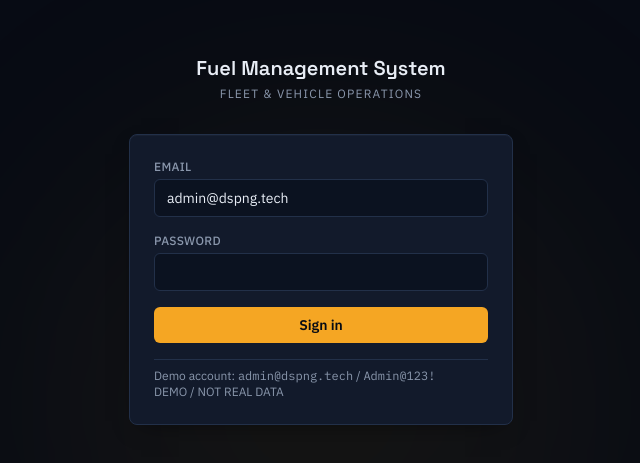
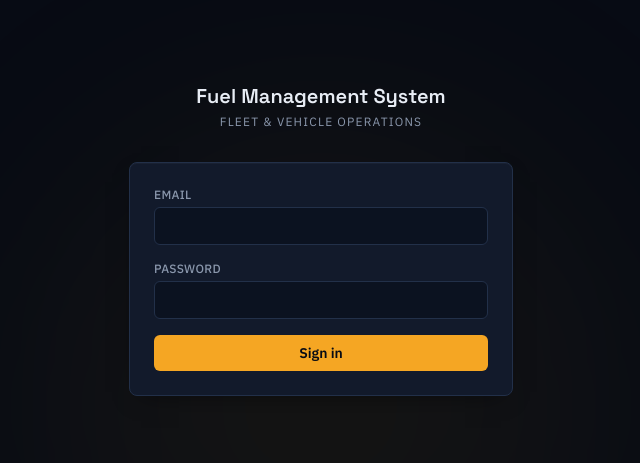
Before and after one commit to kmaisanquantum/NAC-Fuel-Management-System, a React (Vite) app in the folder apps/web/: page /login in a window 1280 px wide. Shown: the part 161-624 px from the top of the page, without its empty margins (319-959 px from the left). Built offline with nearby package versions, Linux system fonts and the light colour scheme.

Commit message:
refactor: clear pre-filled login email and remove demo credentials banner
Co-authored-by: kmaisanquantum <246594912+kmaisanquantum@users.noreply.github.com>

```diff
--- a/apps/web/src/pages/Login.tsx
+++ b/apps/web/src/pages/Login.tsx
@@ -5,7 +5,7 @@ import { useAuth } from "../context/AuthContext";
 export default function Login() {
   const { login } = useAuth();
   const navigate = useNavigate();
-  const [email, setEmail] = useState("admin@dspng.tech");
+  const [email, setEmail] = useState("");
   const [password, setPassword] = useState("");
   const [error, setError] = useState<string | null>(null);
   const [busy, setBusy] = useState(false);
@@ -16,7 +16,7 @@ export default function Login() {
     setBusy(true);
     try {
       await login(email, password);
-      navigate("/national");
+      navigate("/fleet");
     } catch (err: any) {
       setError(err.message || "Login failed");
     } finally {
@@ -50,10 +50,6 @@ export default function Login() {
           <button type="submit" className="btn-primary w-full" disabled={busy}>
             {busy ? "Signing in…" : "Sign in"}
           </button>
-          <div className="text-xs text-ink-500 pt-2 border-t border-base-600">
-            Demo account: <span className="font-data">admin@dspng.tech</span> / <span className="font-data">Admin@123!</span>
-            <br />DEMO / NOT REAL DATA
-          </div>
         </form>
       </div>
     </div>
```
